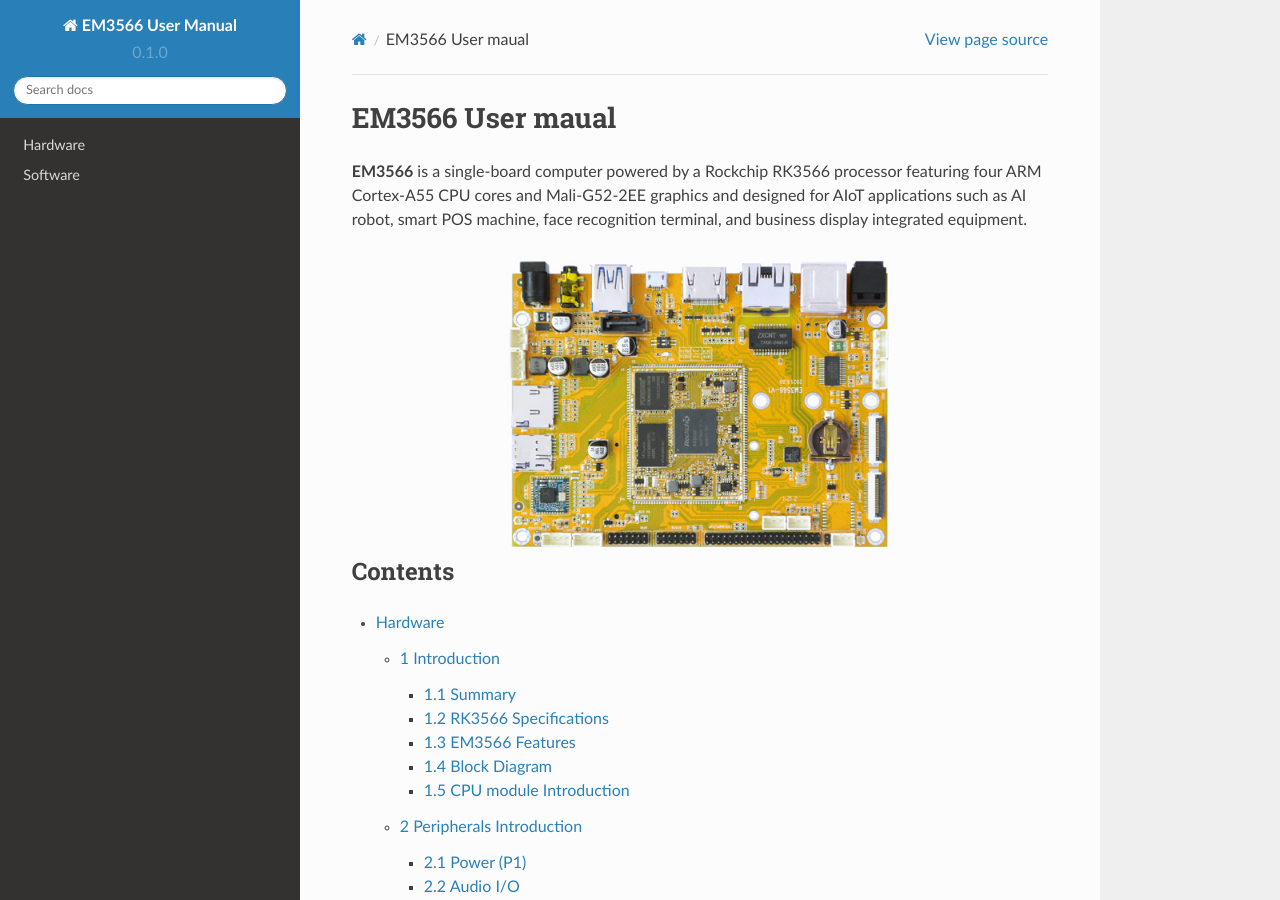
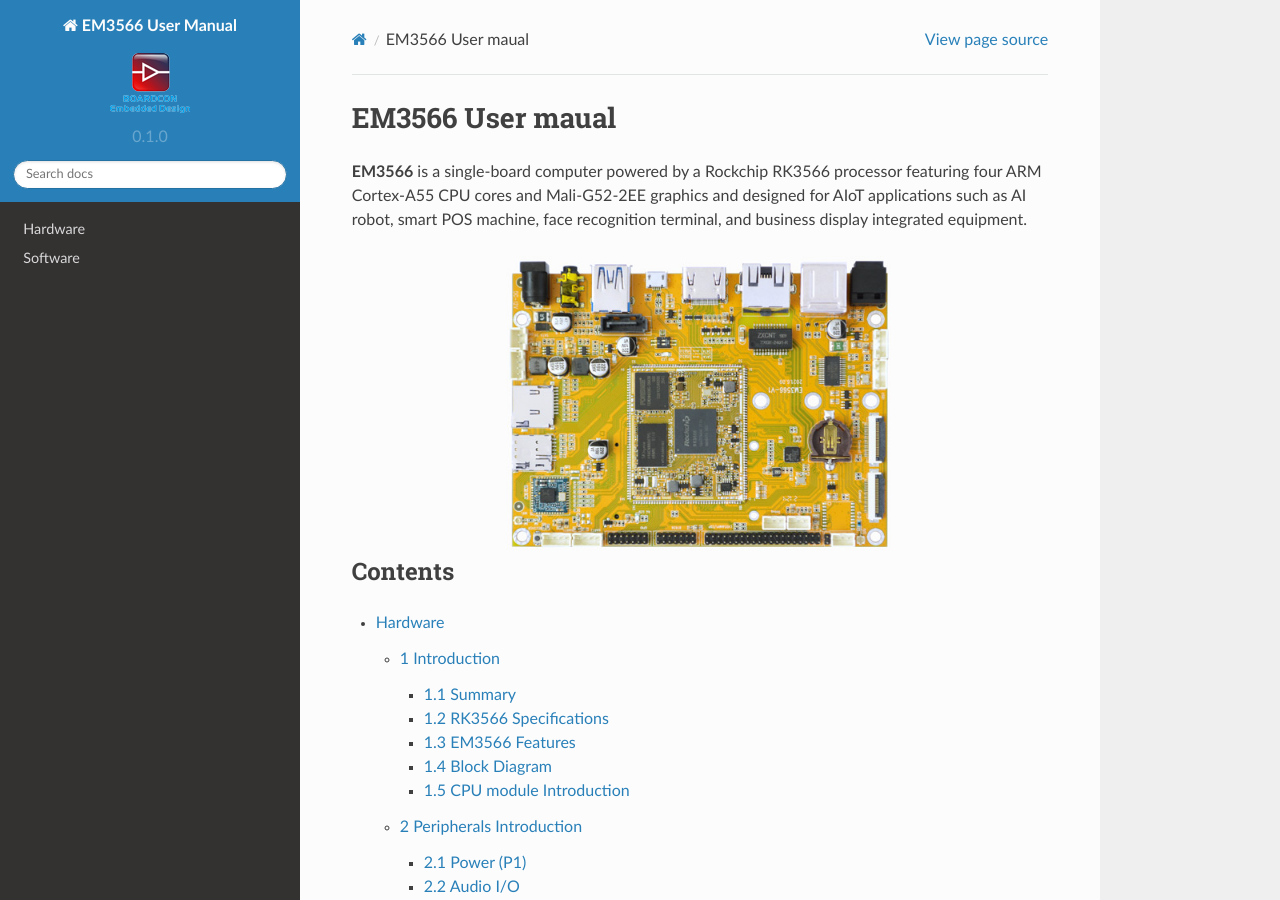
Before and after one commit to boardcon/EM3566, a Sphinx documentation site: the page built from docs/source/index.rst, in a window 1280 px wide and 900 px high. Built offline with Sphinx 7.4.7 and the Read the Docs theme 2.0.0, drawn with Linux system fonts in a browser that asks for light colours.

Commit message:
Update conf.py

```diff
--- a/docs/source/conf.py
+++ b/docs/source/conf.py
@@ -31,7 +31,7 @@
 
 html_theme = 'sphinx_rtd_theme'
 
-html_logo = 'images/Boardcon_logo.png'
+html_logo = 'image/Boardcon_logo.png'
 
 # -- Options for EPUB output
 epub_show_urls = 'footnote'
```
